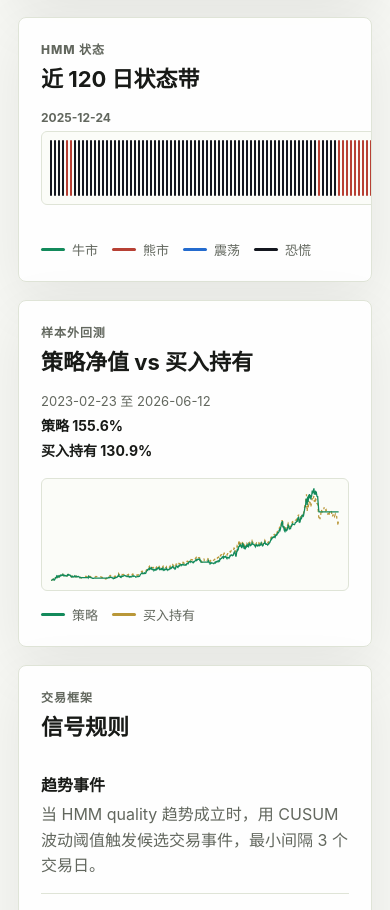
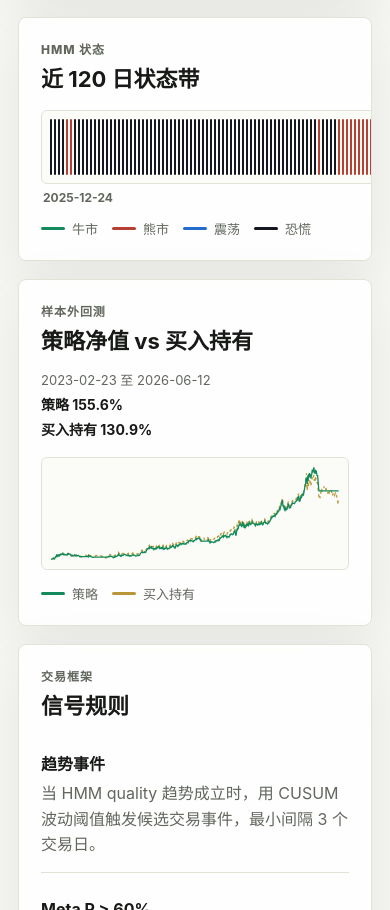
Before and after one commit to renqipan/gold_trading, a Next.js app: page / in a window 390 px wide. Shown: the part 1434-2344 px from the top of the page. Built offline with nearby package versions, Linux system fonts and the light colour scheme.

Commit message:
Move state tape dates to axis

```diff
--- a/app/globals.css
+++ b/app/globals.css
@@ -377,12 +377,14 @@ h2 {
 
 .stateTapeFrame {
   display: grid;
-  grid-template-columns: auto minmax(0, 1fr) auto;
-  align-items: center;
-  gap: 10px;
+  gap: 7px;
 }
 
-.stateTapeFrame > span {
+.stateTapeAxis {
+  display: flex;
+  align-items: center;
+  justify-content: space-between;
+  padding: 0 2px;
   color: var(--muted);
   font-size: 12px;
   font-weight: 700;
@@ -572,11 +574,6 @@ h2 {
   }
 
   .stateTapeFrame {
-    grid-template-columns: 1fr;
     gap: 6px;
   }
-
-  .stateTapeFrame > span:last-child {
-    justify-self: end;
-  }
 }
--- a/app/page.tsx
+++ b/app/page.tsx
@@ -203,7 +203,6 @@ function StateTape() {
         </div>
       </div>
       <div className="stateTapeFrame">
-        <span>{start.date}</span>
         <div className="stateTape" aria-label="HMM 市场状态时间轴">
           {recent.map((point) => (
             <span
@@ -213,7 +212,10 @@ function StateTape() {
             />
           ))}
         </div>
-        <span>{end.date}</span>
+        <div className="stateTapeAxis" aria-label="状态带时间范围">
+          <span>{start.date}</span>
+          <span>{end.date}</span>
+        </div>
       </div>
       <div className="stateLegend">
         <span><i className="stateBull" />牛市</span>
--- a/public/data/gold_research_latest.json
+++ b/public/data/gold_research_latest.json
@@ -140,7 +140,7 @@
     "real_rate_proxy": "US10Y yield minus US CPI YoY"
   },
   "dataQuality": {
-    "generatedAt": "2026-06-13T00:58:42Z",
+    "generatedAt": "2026-06-13T01:21:54Z",
     "passed": true,
     "checks": {
       "gold": {
```
